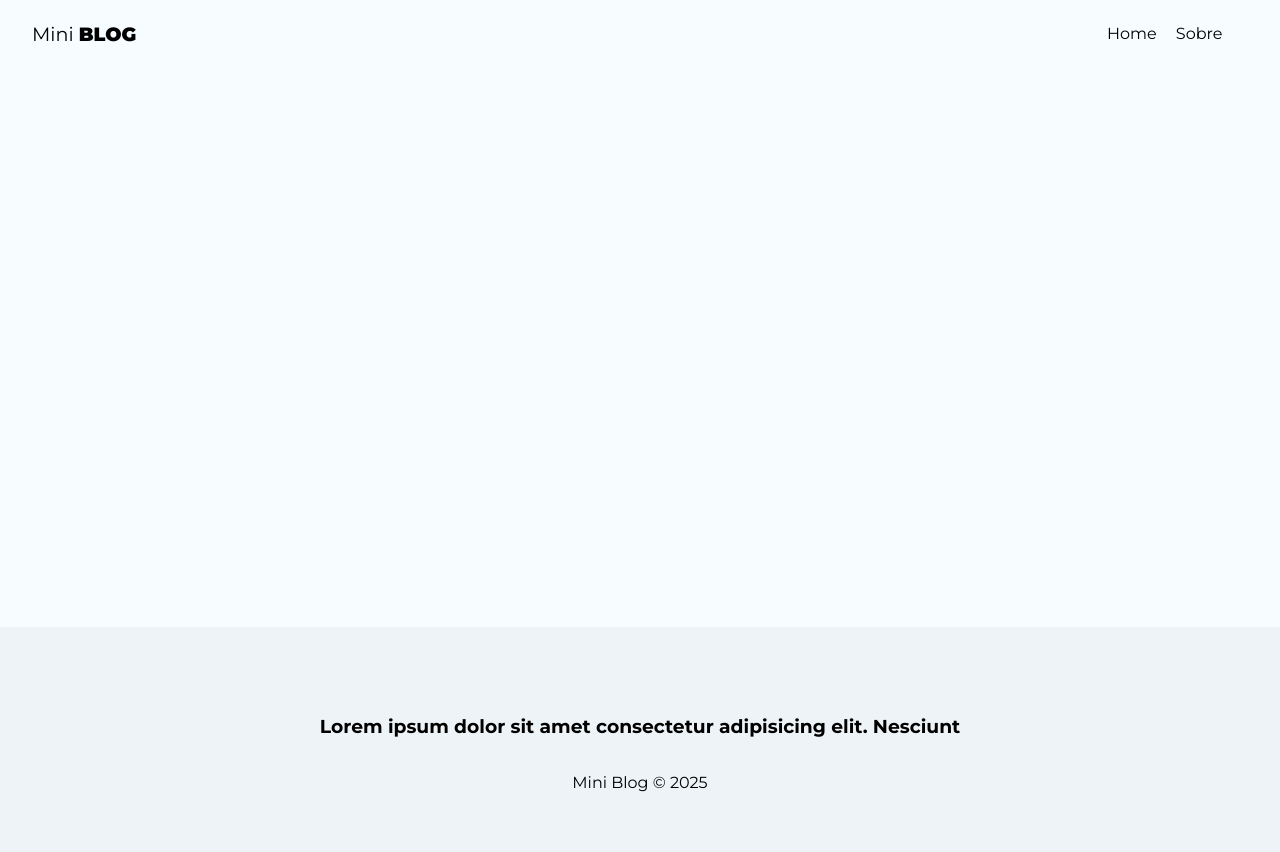
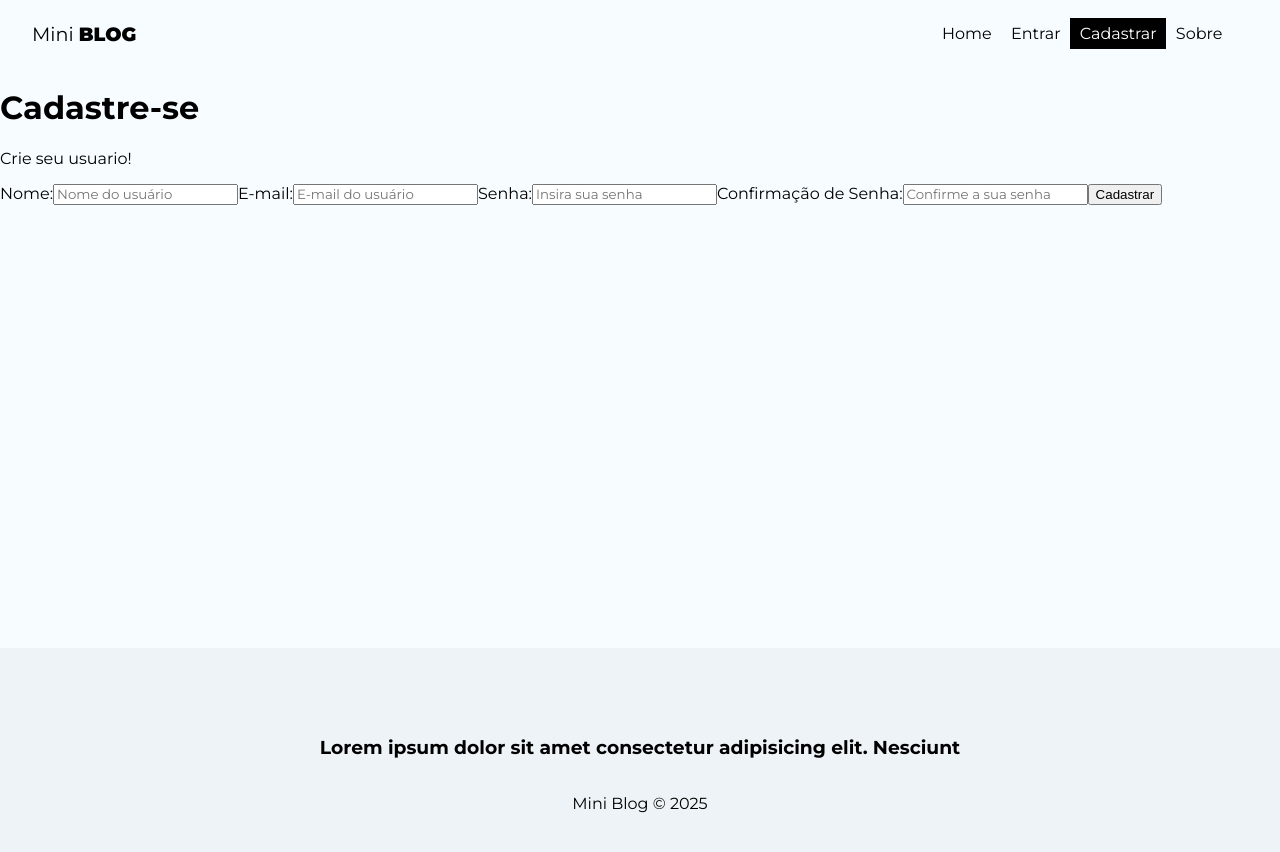
Before and after one commit to WhaleJucs/mini-blog, a React (Vite) app: page /register in a window 1280 px wide. Shown: the top 852 px of the page. Built offline with nearby package versions, Linux system fonts and the light colour scheme.

Commit message:
Criando formulário de cadastro

```diff
--- a/src/App.jsx
+++ b/src/App.jsx
@@ -9,6 +9,8 @@
 // components
 import NavBar from './components/Navbar'
 import Footer from './components/Footer'
+import Login from './pages/Login/Login'
+import Register from './pages/Register/Register'
 
 function App() {
 
@@ -20,6 +22,8 @@
           <Routes>
             <Route path="/" element={<Home />} />
             <Route path="/about" element={<About />} />
+            <Route path="/login" element={<Login />} />
+            <Route path="/register" element={<Register />} />
           </Routes>
         </div>
         <Footer />
--- a/src/components/Navbar.jsx
+++ b/src/components/Navbar.jsx
@@ -14,6 +14,12 @@
                     <NavLink to="/" className={({ isActive }) => (isActive ? styles.active : '')}>Home</NavLink>
                 </li>
                 <li>
+                    <NavLink to="/login" className={({ isActive }) => (isActive ? styles.active : '')}>Entrar</NavLink>
+                </li>
+                <li>
+                    <NavLink to="/register" className={({ isActive }) => (isActive ? styles.active : '')}>Cadastrar</NavLink>
+                </li>
+                <li>
                     <NavLink to="/about" className={({ isActive }) => (isActive ? styles.active : '')}>Sobre</NavLink>
                 </li>
             </ul>
--- /dev/null
+++ b/src/pages/Login/Login.jsx
@@ -0,0 +1,11 @@
+import styles from './Login.module.css'
+
+const Login = () => {
+    return (
+        <div>
+            <h2>Login</h2>
+        </div>
+    )
+}
+
+export default Login
--- /dev/null
+++ b/src/pages/Register/Register.jsx
@@ -0,0 +1,37 @@
+import styles from './Register.module.css'
+
+import { useState, useEffect } from 'react'
+
+const Register = () => {
+    return (
+        <div>
+            <h1>Cadastre-se</h1>
+            <p>Crie seu usuario!</p>
+            <form>
+                <label>
+                    <span>Nome:</span>
+                    <input type="text" name='displayName' required placeholder='Nome do usuário' />
+                </label>
+
+                <label>
+                    <span>E-mail:</span>
+                    <input type="email" name='email' required placeholder='E-mail do usuário' />
+                </label>
+
+                <label>
+                    <span>Senha:</span>
+                    <input type="password" name='password' required placeholder='Insira sua senha' />
+                </label>
+
+                <label>
+                    <span>Confirmação de Senha:</span>
+                    <input type="password" name='confirmPassword' required placeholder='Confirme a sua senha' />
+                </label>
+
+                <button className='btn'>Cadastrar</button>
+            </form>
+        </div>
+    )
+}
+
+export default Register
--- /dev/null
+++ b/src/pages/Register/Register.module.css
@@ -0,0 +1,7 @@
+.register {
+    text-align: center;
+}
+
+.register p {
+    color: #aaa;
+}
```
Also changed, not shown: src/pages/Login/Login.module.css (added).
